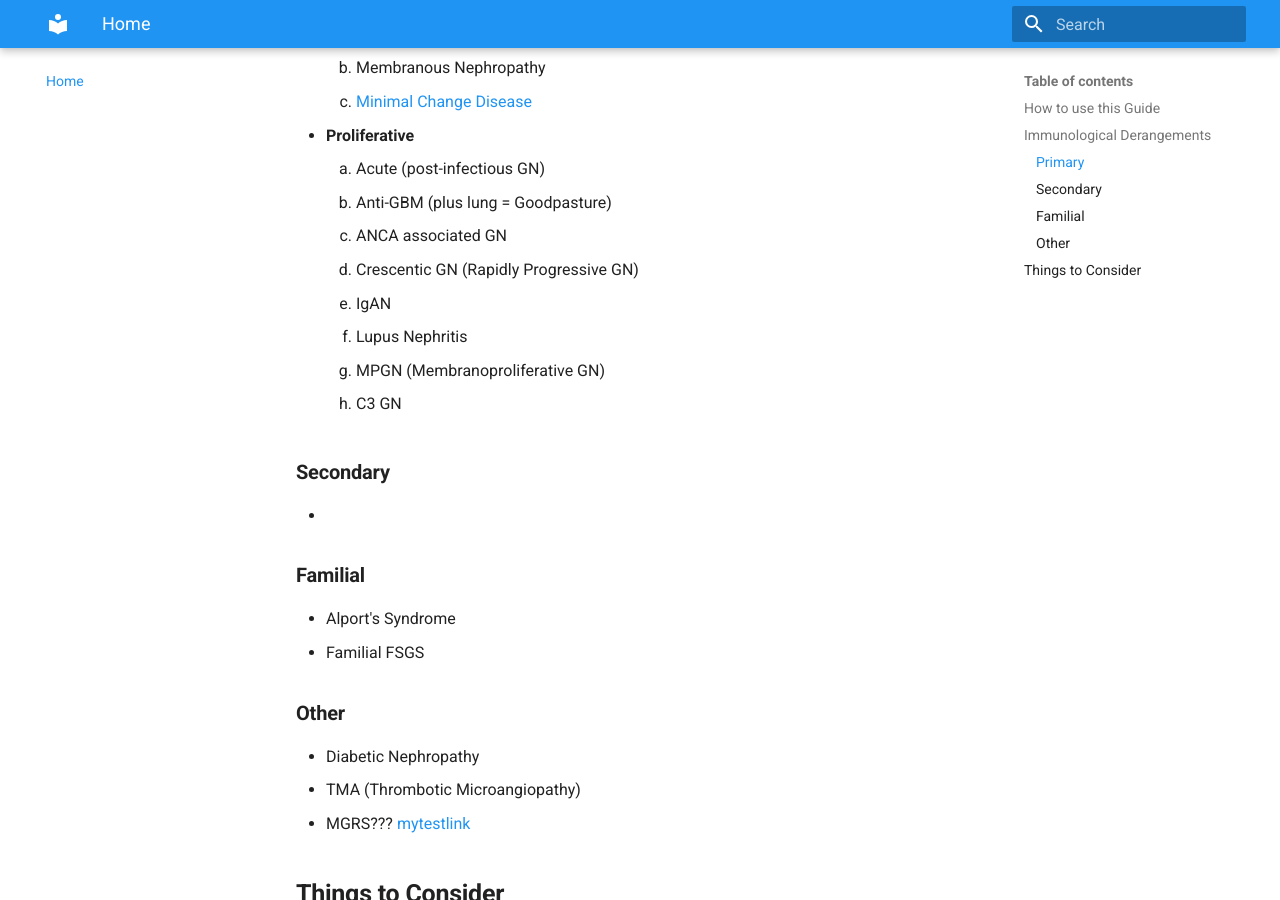
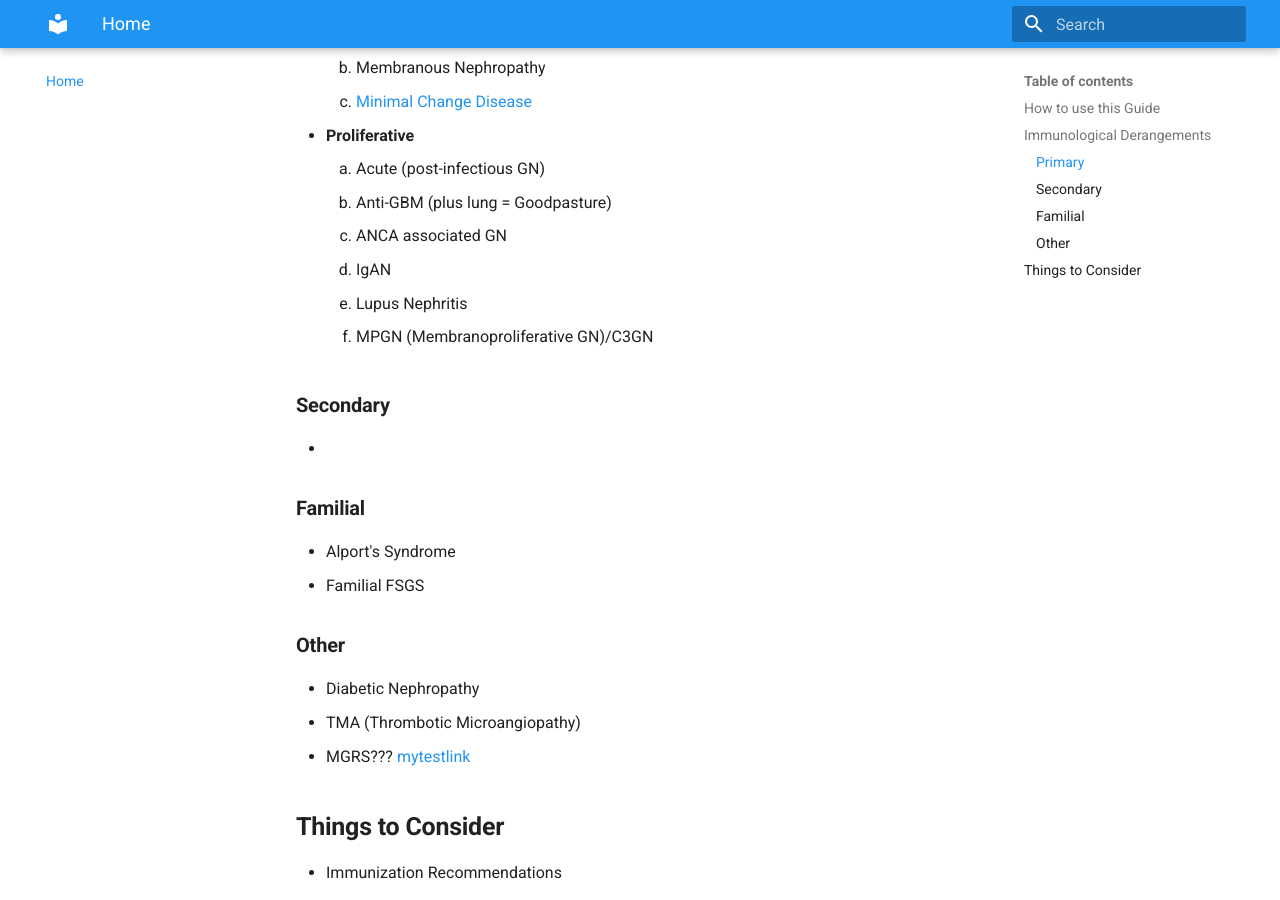
Before and after one commit to TTUNEPH2025/GN, an MkDocs documentation site: the page built from docs/index.md, in a window 1280 px wide and 900 px high, scrolled down 621 px. Built offline with MkDocs 1.6.1 and Material for MkDocs 9.7.7, drawn with Linux system fonts in a browser that asks for light colours.

Commit message:
Update index.md

```diff
--- a/docs/index.md
+++ b/docs/index.md
@@ -14,11 +14,9 @@
     1. Acute (post-infectious GN)
     2. Anti-GBM (plus lung = Goodpasture)
     3. ANCA associated GN
-    4. Crescentic GN (Rapidly Progressive GN)
-    5. IgAN
-    6. Lupus Nephritis
-    7. MPGN (Membranoproliferative GN)
-    8. C3 GN
+    4. IgAN
+    5. Lupus Nephritis
+    6. MPGN (Membranoproliferative GN)/C3GN
 ### **Secondary**
 *
 ### **Familial**
```
